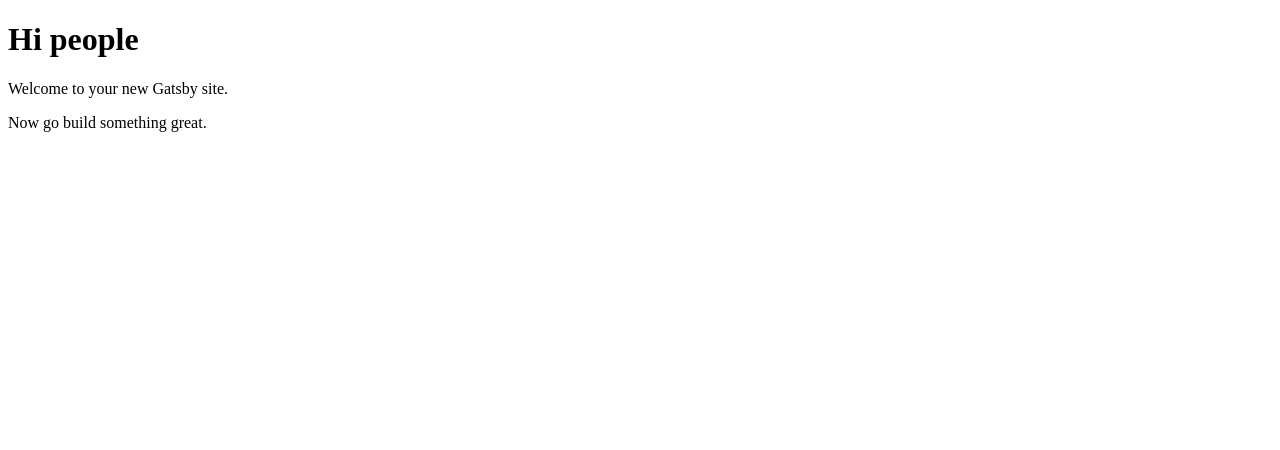
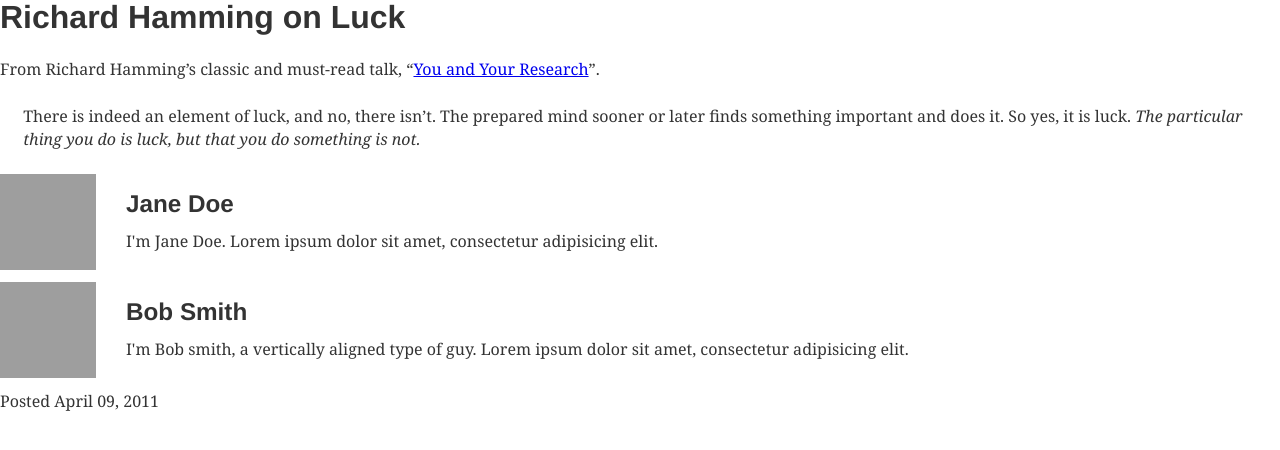
Before and after one commit to rwieruch/open-crowd-fund, a Gatsby site: page / in a window 1280 px wide. Built offline with nearby package versions, Linux system fonts and the light colour scheme; Gatsby itself is replaced by a stand-in of ours; grey boxes are pictures that could not be loaded.

Commit message:
init: typography, styled-components, react-ga

```diff
--- a/gatsby-config.js
+++ b/gatsby-config.js
@@ -1,6 +1,22 @@
 module.exports = {
   siteMetadata: {
-    title: `Gatsby Default Starter`,
+    title: `Open Crowdfund`,
   },
-  plugins: [`gatsby-plugin-react-helmet`],
-}
+  plugins: [
+    {
+      resolve: `gatsby-plugin-typography`,
+      options: {
+        pathToConfigModule: `src/utils/typography.js`,
+      },
+    },
+    `gatsby-plugin-react-helmet`,
+    `gatsby-plugin-styled-components`,
+    {
+      resolve: `gatsby-plugin-google-analytics`,
+      options: {
+        trackingId: 'YOUR_GOOGLE_ANALYTICS_TRACKING_ID',
+        anonymize: true,
+      },
+    },
+  ],
+};
--- a/package.json
+++ b/package.json
@@ -6,7 +6,11 @@
   "dependencies": {
     "gatsby": "^1.9.63",
     "gatsby-link": "^1.6.21",
-    "gatsby-plugin-react-helmet": "^1.0.5"
+    "gatsby-plugin-google-analytics": "^1.0.10",
+    "gatsby-plugin-react-helmet": "^1.0.5",
+    "gatsby-plugin-styled-components": "^1.0.5",
+    "gatsby-plugin-typography": "^1.7.10",
+    "typography-theme-lincoln": "^0.15.11"
   },
   "keywords": [
     "gatsby"
--- a/src/pages/index.js
+++ b/src/pages/index.js
@@ -1,11 +1,80 @@
 import React from 'react';
+import styled from 'styled-components';
 
-const IndexPage = () => (
+const UserWrapper = styled.div`
+  display: flex;
+  align-items: center;
+  margin: 0 auto 12px auto;
+  &:last-child {
+    margin-bottom: 0;
+  }
+`
+
+const Avatar = styled.img`
+  flex: 0 0 96px;
+  width: 96px;
+  height: 96px;
+  margin: 0;
+`
+
+const Description = styled.div`
+  flex: 1;
+  margin-left: 18px;
+  padding: 12px;
+`
+
+const Username = styled.h2`
+  margin: 0 0 12px 0;
+  padding: 0;
+`
+
+const Excerpt = styled.p`margin: 0;`
+
+const User = props =>
+  <UserWrapper>
+    <Avatar src={props.avatar} alt="" />
+    <Description>
+      <Username>
+        {props.username}
+      </Username>
+      <Excerpt>
+        {props.excerpt}
+      </Excerpt>
+    </Description>
+  </UserWrapper>
+
+const LandingPage = () =>
   <div>
-    <h1>Hi people</h1>
-    <p>Welcome to your new Gatsby site.</p>
-    <p>Now go build something great.</p>
+    <h1>Richard Hamming on Luck</h1>
+    <div>
+      <p>
+        From Richard Hamming’s classic and must-read talk, “<a href="http://www.cs.virginia.edu/~robins/YouAndYourResearch.html">
+          You and Your Research
+        </a>”.
+      </p>
+      <blockquote>
+        <p>
+          There is indeed an element of luck, and no, there isn’t. The prepared
+          mind sooner or later finds something important and does it. So yes, it
+          is luck.{" "}
+          <em>
+            The particular thing you do is luck, but that you do something is
+            not.
+          </em>
+        </p>
+      </blockquote>
+    </div>
+    <User
+      username="Jane Doe"
+      avatar="https://s3.amazonaws.com/uifaces/faces/twitter/adellecharles/128.jpg"
+      excerpt="I'm Jane Doe. Lorem ipsum dolor sit amet, consectetur adipisicing elit."
+    />
+    <User
+      username="Bob Smith"
+      avatar="https://s3.amazonaws.com/uifaces/faces/twitter/vladarbatov/128.jpg"
+      excerpt="I'm Bob smith, a vertically aligned type of guy. Lorem ipsum dolor sit amet, consectetur adipisicing elit."
+    />
+    <p>Posted April 09, 2011</p>
   </div>
-)
 
-export default IndexPage
+export default LandingPage
--- /dev/null
+++ b/src/utils/typography.js
@@ -0,0 +1,8 @@
+import Typography from 'typography';
+
+// typography themes: http://kyleamathews.github.io/typography.js/
+import typographyTheme from 'typography-theme-lincoln';
+
+const typography = new Typography(typographyTheme);
+
+export default typography;
```
Also changed, not shown: src/layouts/index.js (+0 -7 lines), README.md, src/layouts/index.css (deleted), 1 other file.
